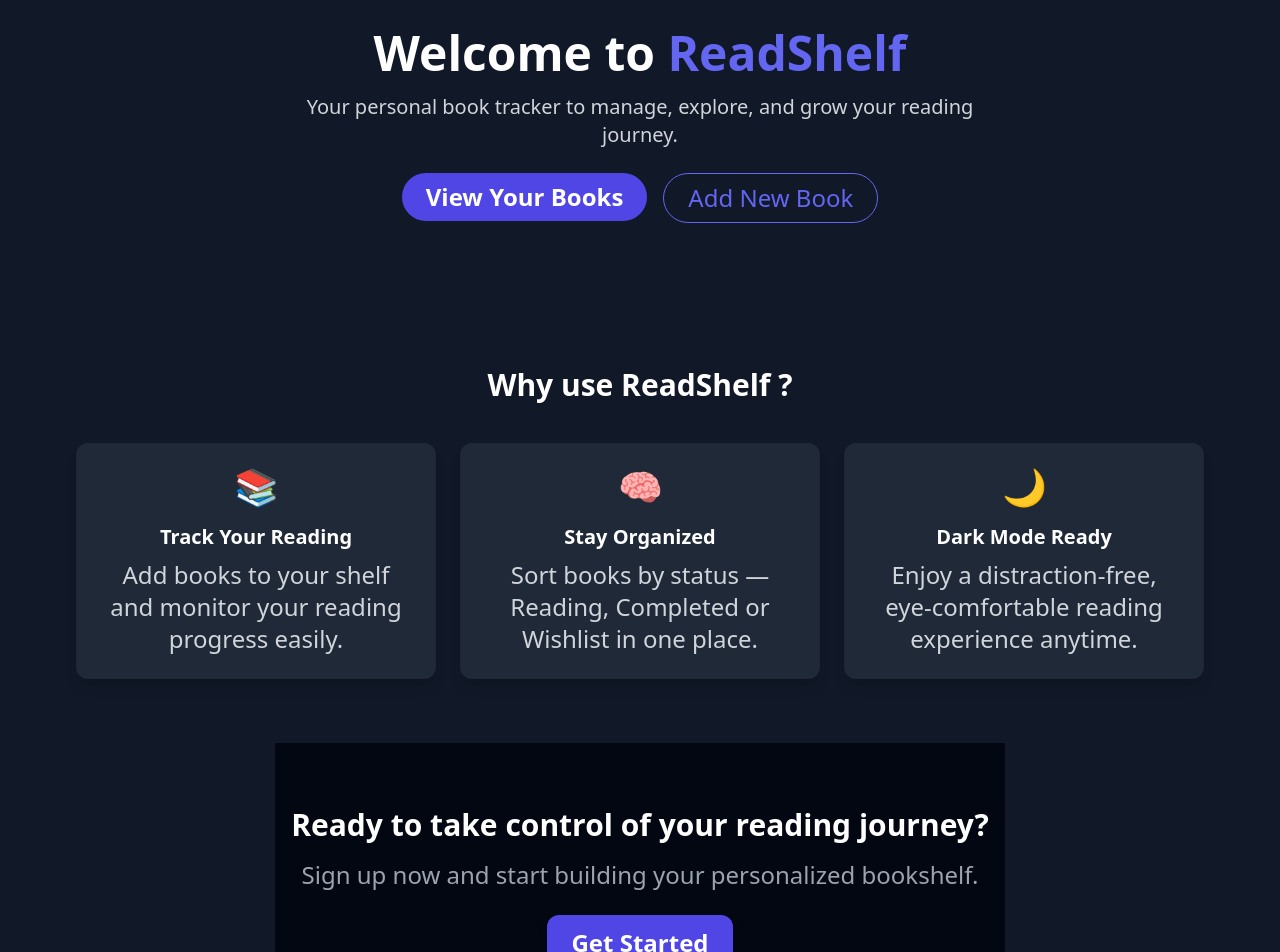
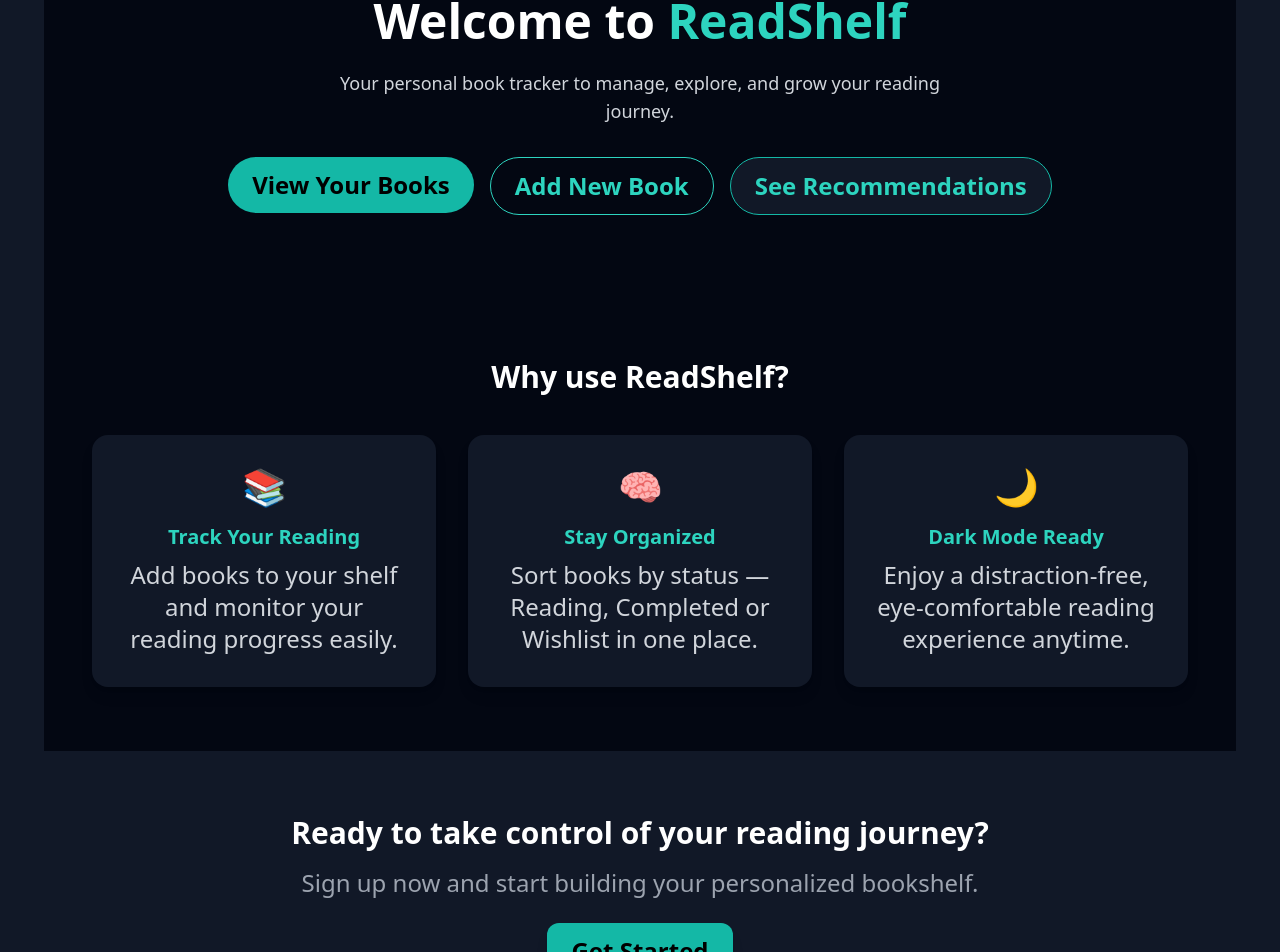
Before and after one commit to thesameernehal/ReadShelf, a React (Vite) app in the folder client/: page / in a window 1280 px wide. Shown: the part 127-1079 px from the top of the page. Built offline with nearby package versions, Linux system fonts and the light colour scheme.

Commit message:
style: applied dark–teal theme to Home page and added 'View Books', 'Add Book', 'See Recommendations' buttons

```diff
--- a/client/src/pages/Home.jsx
+++ b/client/src/pages/Home.jsx
@@ -1,74 +1,94 @@
-import React from 'react';
-import { Link } from 'react-router-dom';
+import React from "react";
+import { Link } from "react-router-dom";
 
 const Home = () => {
     return (
-        <div className='min-h-screen bg-gray-900 text-white flex flex-col justify-center items-center px-4'>
-            {/* Hero Section  */}
-            <div className='text-center max-w-2xl py-20'>
-                <h1 className='text-4xl md:text-5xl font-bold mb-4 mt-8'>Welcome to <span className='text-indigo-500'>ReadShelf</span> </h1>
+        <div className="min-h-screen bg-gray-950 text-white">
+            {/* Hero Section */}
+            <section className="px-6 lg:px-12 py-20 text-center">
+                <h1 className="text-5xl font-bold mb-6">
+                    Welcome to <span className="text-teal-400">ReadShelf</span>
+                </h1>
+                <p className="text-gray-300 text-lg max-w-2xl mx-auto mb-8">
+                    Your personal book tracker to manage, explore, and grow your reading journey.
+                </p>
 
-                <p className='text-lg md:text-xl text-gray-300 mb-6'>Your personal book tracker to manage, explore, and grow your reading journey.</p>
-
-                <div className='flex justify-center gap-4'>
-
-                    <Link to='/books'>
-                        <button className='bg-indigo-600 hover:bg-indigo-700 text-white font-semibold px-6 py-2 rounded-full transition duration-300'>
+                {/* Buttons */}
+                <div className="flex justify-center flex-wrap gap-4">
+                    <Link to="/books">
+                        <button className="bg-teal-500 hover:bg-teal-400 text-black font-semibold px-6 py-3 rounded-full transition">
                             View Your Books
                         </button>
                     </Link>
 
-                    <Link to='/add'>
-                        <button className='border border-indigo-500 text-indigo-500 hover:bg-indigo-800 hover:text-white px-6 py-2 rounded-full transition duration-300'>
+                    <Link to="/add">
+                        <button className="border border-teal-400 text-teal-400 hover:bg-teal-500 hover:text-black font-semibold px-6 py-3 rounded-full transition">
                             Add New Book
                         </button>
                     </Link>
+
+                    <Link to="/recommendations">
+                        <button className="bg-gray-900 border border-teal-500 hover:bg-teal-600 hover:text-black text-teal-400 font-semibold px-6 py-3 rounded-full transition">
+                            See Recommendations
+                        </button>
+                    </Link>
                 </div>
-            </div>
+            </section>
 
             {/* Info Section */}
-            <section className='bg-gray-900 text-white py-16 px-4'>
-                <h2 className='text-3xl mb-10 text-center font-bold'>Why use ReadShelf ? </h2>
+            <section className="px-6 lg:px-12 py-16 text-center">
+                <h2 className="text-3xl font-bold mb-10">Why use ReadShelf?</h2>
 
-                <div className='grid grid-cols-1 md:grid-cols-3 gap-6 mx-auto max-w-6xl'>
-                    {/* Cards */}
-                    <div className='bg-gray-800 rounded-xl p-6 shadow-lg hover:shadow-2xl hover:border hover:border-purple-500 hover:scale-105 transform transition-transform duration-300 cursor-pointer"
-'>
-                        <div className='text-4xl mb-4'>📚</div>
-                        <h3 className='text-xl font-semibold mb-2'>Track Your Reading</h3>
-                        <p className='text-gray-300'>Add books to your shelf and monitor your reading progress easily.</p>
+                <div className="grid grid-cols-1 md:grid-cols-3 gap-8 max-w-6xl mx-auto">
+                    <div className="bg-gray-900 p-8 rounded-2xl shadow-lg hover:shadow-teal-500/20 hover:scale-105 transform transition">
+                        <div className="text-4xl mb-4">📚</div>
+                        <h3 className="text-xl font-semibold text-teal-400 mb-2">
+                            Track Your Reading
+                        </h3>
+                        <p className="text-gray-300">
+                            Add books to your shelf and monitor your reading progress easily.
+                        </p>
                     </div>
 
-                    <div className='bg-gray-800 rounded-xl p-6 shadow-lg hover:shadow-2xl hover:border hover:border-purple-500 hover:scale-105 transform transition-transform duration-300"
-'>
+                    <div className="bg-gray-900 p-8 rounded-2xl shadow-lg hover:shadow-teal-500/20 hover:scale-105 transform transition">
                         <div className="text-4xl mb-4">🧠</div>
-                        <h3 className="text-xl font-semibold mb-2">Stay Organized</h3>
-                        <p className="text-gray-300">Sort books by status — Reading, Completed or Wishlist in one place.</p>
+                        <h3 className="text-xl font-semibold text-teal-400 mb-2">
+                            Stay Organized
+                        </h3>
+                        <p className="text-gray-300">
+                            Sort books by status — Reading, Completed or Wishlist in one place.
+                        </p>
                     </div>
 
-                    <div className='bg-gray-800 rounded-xl p-6 shadow-lg hover:shadow-2xl hover:border hover:border-purple-500 hover:scale-105 transform transition-transform duration-300"
-'>
+                    <div className="bg-gray-900 p-8 rounded-2xl shadow-lg hover:shadow-teal-500/20 hover:scale-105 transform transition">
                         <div className="text-4xl mb-4">🌙</div>
-                        <h3 className="text-xl font-semibold mb-2">Dark Mode Ready</h3>
-                        <p className="text-gray-300">Enjoy a distraction-free, eye-comfortable reading experience anytime.</p>
-
+                        <h3 className="text-xl font-semibold text-teal-400 mb-2">
+                            Dark Mode Ready
+                        </h3>
+                        <p className="text-gray-300">
+                            Enjoy a distraction-free, eye-comfortable reading experience anytime.
+                        </p>
                     </div>
                 </div>
             </section>
 
-            {/* CTA - Call to Action  */}
-            <section className='bg-gray-950 text-center py-16 px-4 text-white'>
+            {/* CTA Section */}
+            <section className="bg-gray-900 text-center py-16 px-6 text-white">
+                <h2 className="text-3xl font-bold mb-4">
+                    Ready to take control of your reading journey?
+                </h2>
+                <p className="text-gray-400 mb-6">
+                    Sign up now and start building your personalized bookshelf.
+                </p>
+                <Link
+                    to="/register"
+                    className="inline-block bg-teal-500 hover:bg-teal-400 text-black font-semibold py-3 px-6 rounded-xl shadow-lg transition"
+                >
+                    Get Started
+                </Link>
+            </section>
+        </div>
+    );
+};
 
-                <h2 className='text-3xl font-bold mb-4'>Ready to take control of your reading journey?</h2>
-
-                <p className='text-gray-400 mb-6'>Sign up now and start building your personalized bookshelf.</p>
-
-                <Link to="/register" className='inline-block bg-indigo-600 hover:bg-indigo-700 text-white font-semibold py-3 px-6 rounded-xl shadow-lg transition duration-300'>
-                    Get Started</Link>
-            </section>
-
-        </div>
-    )
-}
-
-export default Home
+export default Home;
```
